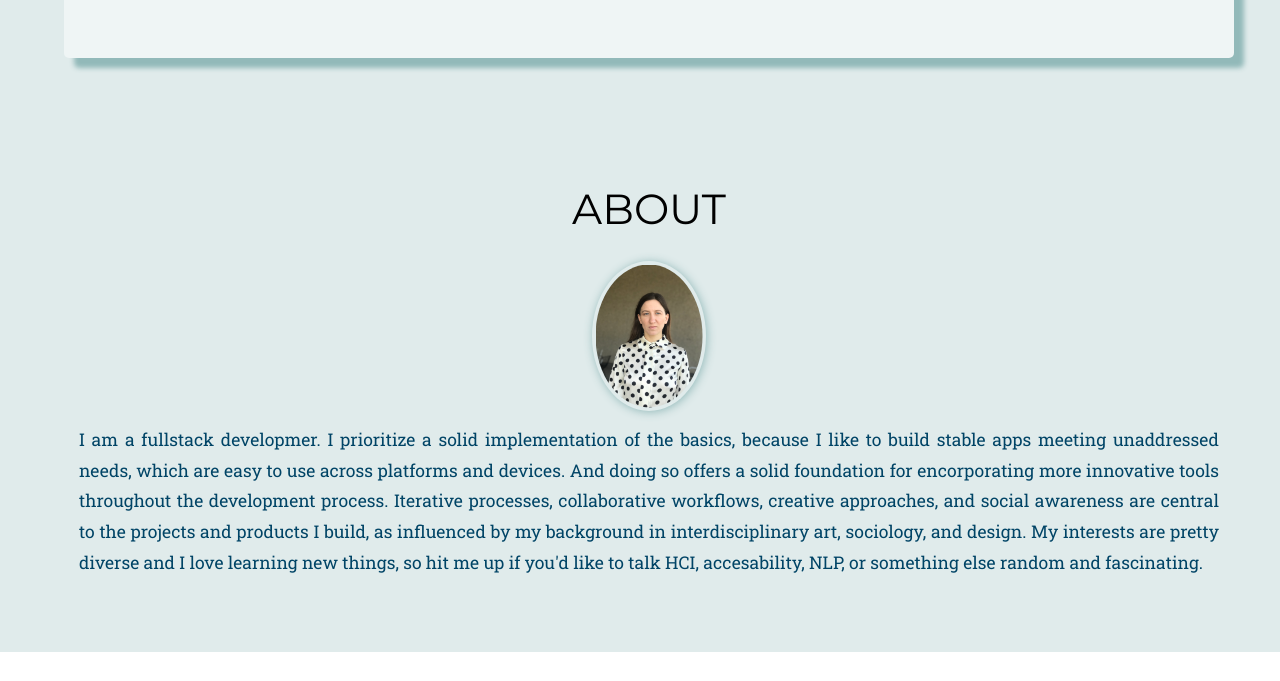
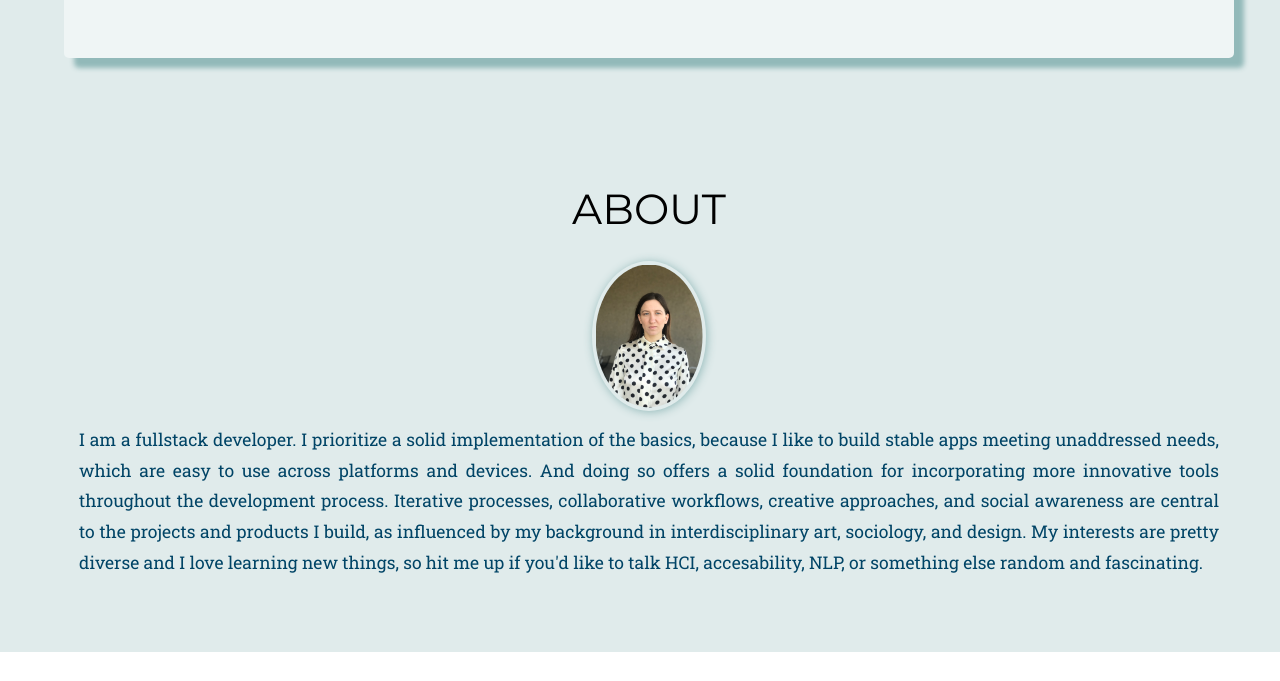
Before and after one commit to pixiephreak/tech-portfolio, a website: page index.html in a window 1280 px wide. Shown: the part 794-1475 px from the top of the page. Drawn offline with nearby package versions, Linux system fonts and the light colour scheme; a web font is replaced by a local one.

Commit message:
fix typos

```diff
--- a/index.html
+++ b/index.html
@@ -152,7 +152,7 @@
       <div class="row text-center">
         <div class="col-md-12">
           <img src="assets/imgs/bioPic.jpg" alt="headshot" class='img-circle img-responsive center-block'>
-          <p class="copy"> I am a fullstack developmer. I prioritize a solid implementation of the basics, because I like to build stable apps meeting unaddressed needs, which are easy to use across platforms and devices. And doing so offers a solid foundation for encorporating more innovative tools throughout the development process.  Iterative processes, collaborative workflows, creative approaches, and social awareness are central to the projects and products I build, as influenced by my background in interdisciplinary art, sociology, and design. My interests are pretty diverse and I love learning new things, so hit me up if you'd like to talk HCI, accesability, NLP, or something else random and fascinating.  </p>
+          <p class="copy"> I am a fullstack developer. I prioritize a solid implementation of the basics, because I like to build stable apps meeting unaddressed needs, which are easy to use across platforms and devices. And doing so offers a solid foundation for incorporating more innovative tools throughout the development process.  Iterative processes, collaborative workflows, creative approaches, and social awareness are central to the projects and products I build, as influenced by my background in interdisciplinary art, sociology, and design. My interests are pretty diverse and I love learning new things, so hit me up if you'd like to talk HCI, accesability, NLP, or something else random and fascinating.  </p>
         </div>
       </div>
     </div>
```
